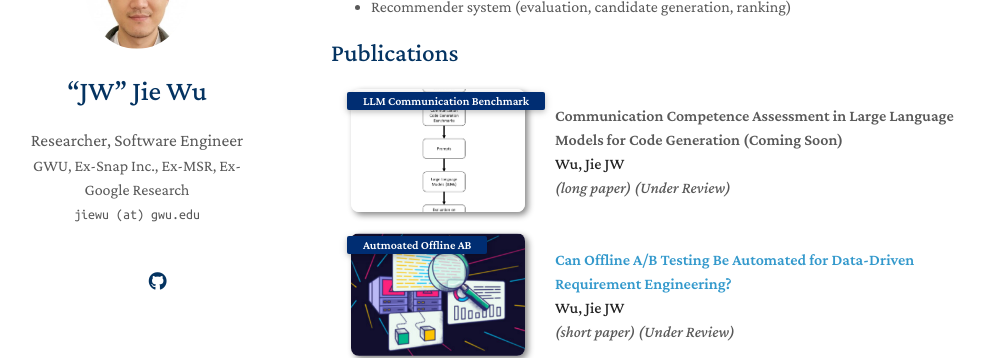
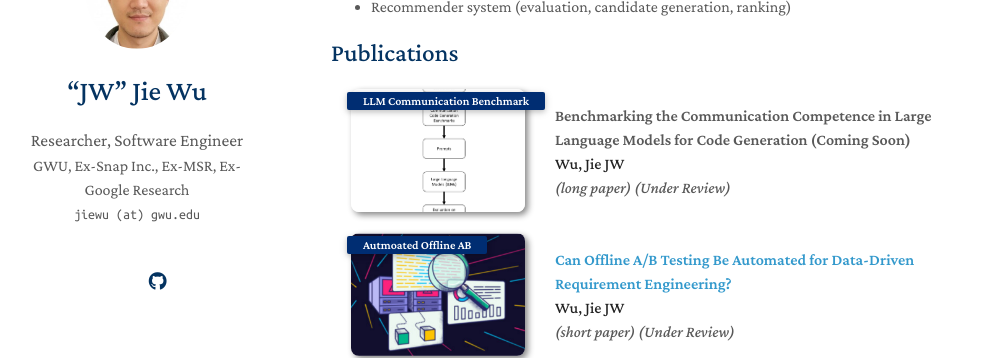
Before and after one commit to yaoyao-liu/minimal-light, a Jekyll site: the page built from index.md, in a window 1280 px wide and 900 px high, scrolled down 699 px. Shown: the part 153-511 px from the top of the window, without its empty margins (139-1130 px from the left). Built offline with Jekyll 4.4.1, drawn with Linux system fonts in a browser that asks for light colours; nearby versions of some CDN libraries; a style sheet for code colours, icons or effects is not loaded; our own code applies the rules of GitHub Pages for plain Markdown files.

Commit message:
Update publications.md

```diff
--- a/_includes/publications.md
+++ b/_includes/publications.md
@@ -10,7 +10,7 @@
     <abbr class="badge">LLM Communication Benchmark</abbr>
   </div>
   <div class="col-sm-9" style="position: relative;padding-right: 15px;padding-left: 20px;">
-    <div class="title"> Communication Competence Assessment in Large Language Models for Code Generation (Coming Soon) </div>
+    <div class="title"> Benchmarking the Communication Competence in Large Language Models for Code Generation (Coming Soon) </div>
     <div class="author"><strong>Wu, Jie JW</strong></div>
     <div class="periodical"><em>(long paper) (Under Review)</em></div>
   </div>
```
